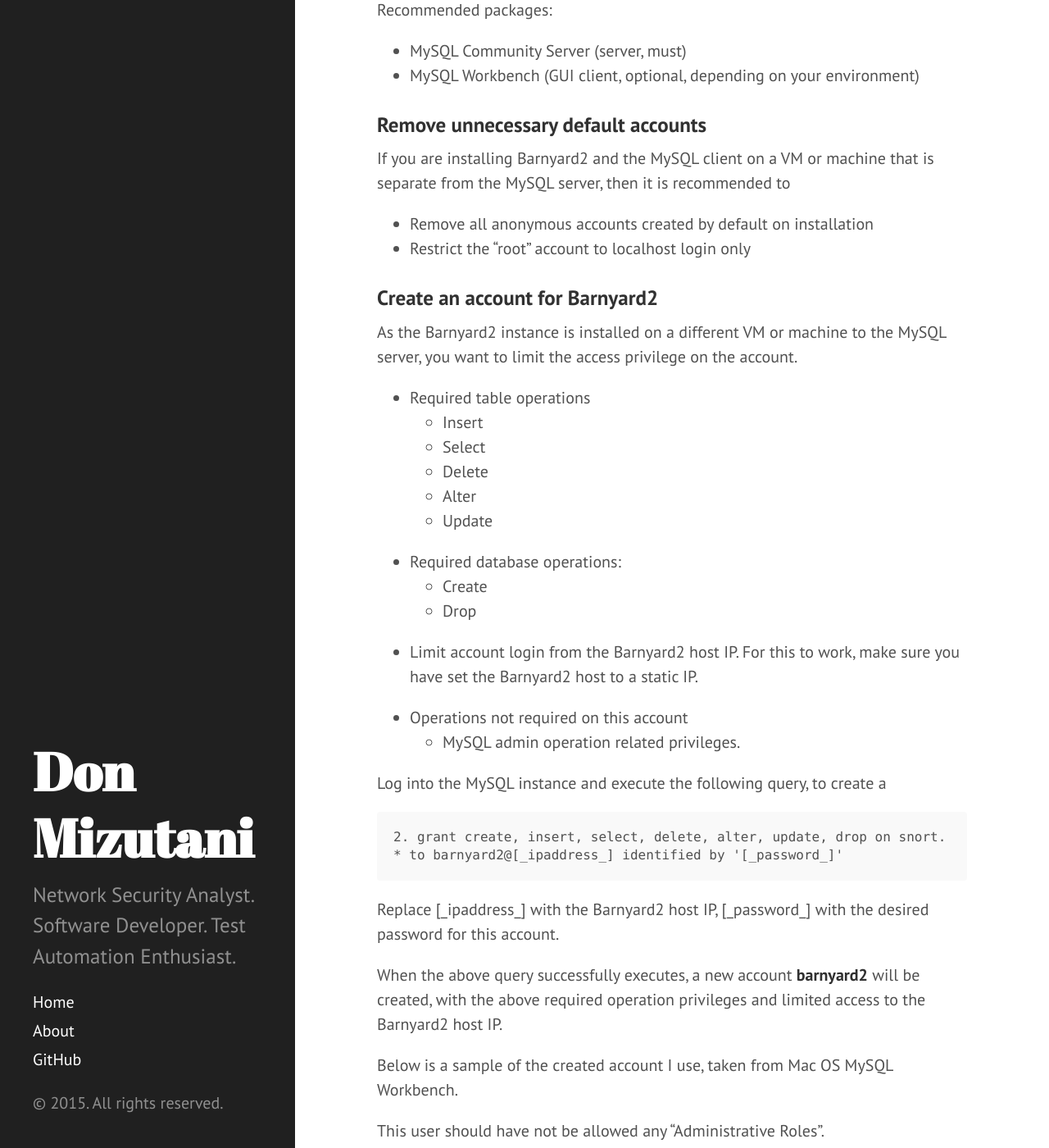
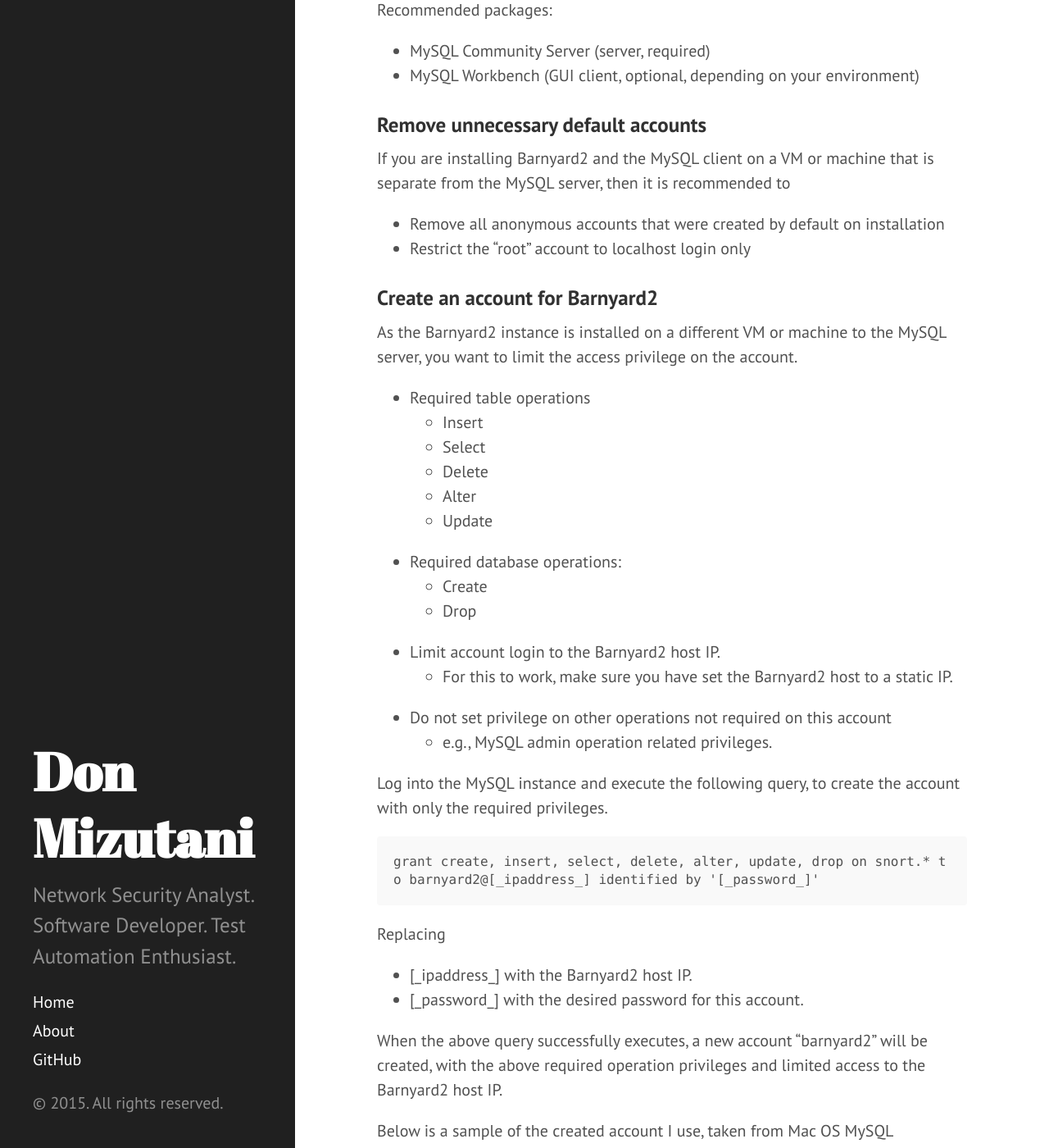
Before and after one commit to donmizutani/dm-newsite, a Jekyll site: the page built from pages/snort/setup/5a-configuring-mysql-for-barnyard2.md, in a window 1280 px wide and 1400 px high, scrolled down 423 px. Shown: the whole window at 82% size. Built offline with Jekyll 4.4.1, drawn with Linux system fonts in a browser that asks for light colours; Markdown is read by kramdown in place of the engine named in the settings; some of the changed text lies outside the part shown.

Commit message:
fixed up content in snort part5 pages

````diff
--- a/pages/snort/setup/5a-configuring-mysql-for-barnyard2.md
+++ b/pages/snort/setup/5a-configuring-mysql-for-barnyard2.md
@@ -14,14 +14,14 @@
 
 Recommended packages:
 
-- MySQL Community Server (server, must)
+- MySQL Community Server (server, required)
 - MySQL Workbench (GUI client, optional, depending on your environment)
 
 ### Remove unnecessary default accounts
 
 If you are installing Barnyard2 and the MySQL client on a VM or machine that is separate from the MySQL server, then it is recommended to
 
-- Remove all anonymous accounts created by default on installation
+- Remove all anonymous accounts that were created by default on installation
 - Restrict the "root" account to localhost login only
 
 ### Create an account for Barnyard2
@@ -39,19 +39,24 @@
   - Create
   - Drop
 
-- Limit account login from the Barnyard2 host IP. For this to work, make sure you have set the Barnyard2 host to a static IP.
+- Limit account login to the Barnyard2 host IP.
+  - For this to work, make sure you have set the Barnyard2 host to a static IP.
 
-- Operations not required on this account
-  - MySQL admin operation related privileges.
+- Do not set privilege on other operations not required on this account
+  - e.g., MySQL admin operation related privileges.
 
-Log into the MySQL instance and execute the following query, to create a
+Log into the MySQL instance and execute the following query, to create the account with only the required privileges.
+
 ```
-2. grant create, insert, select, delete, alter, update, drop on snort.* to barnyard2@[_ipaddress_] identified by '[_password_]'
+grant create, insert, select, delete, alter, update, drop on snort.* to barnyard2@[_ipaddress_] identified by '[_password_]'
 ```
 
-Replace [\_ipaddress\_] with the Barnyard2 host IP, [\_password\_] with the desired password for this account.
+Replacing
 
-When the above query successfully executes, a new account **barnyard2** will be created, with the above required operation privileges and limited access to the Barnyard2 host IP.
+- [\_ipaddress\_] with the Barnyard2 host IP.
+- [\_password\_] with the desired password for this account.
+
+When the above query successfully executes, a new account "barnyard2" will be created, with the above required operation privileges and limited access to the Barnyard2 host IP.
 
 Below is a sample of the created account I use, taken from  Mac OS MySQL Workbench.
 
````
Also changed, not shown: other parts of pages/snort/setup/5a-configuring-mysql-for-barnyard2.md (+1 -1 lines), _posts/2015-01-12-snort-setup-part5.md (+2 -0 lines), pages/snort/setup/5-installing-barnyard2-mysql.md (+19 -12 lines), pages/snort/setup/5b-installing-barnyard2.md (+11 -3 lines), pages/snort/setup/5c-automate-barnyard2-batch.md (+6 -4 lines).
